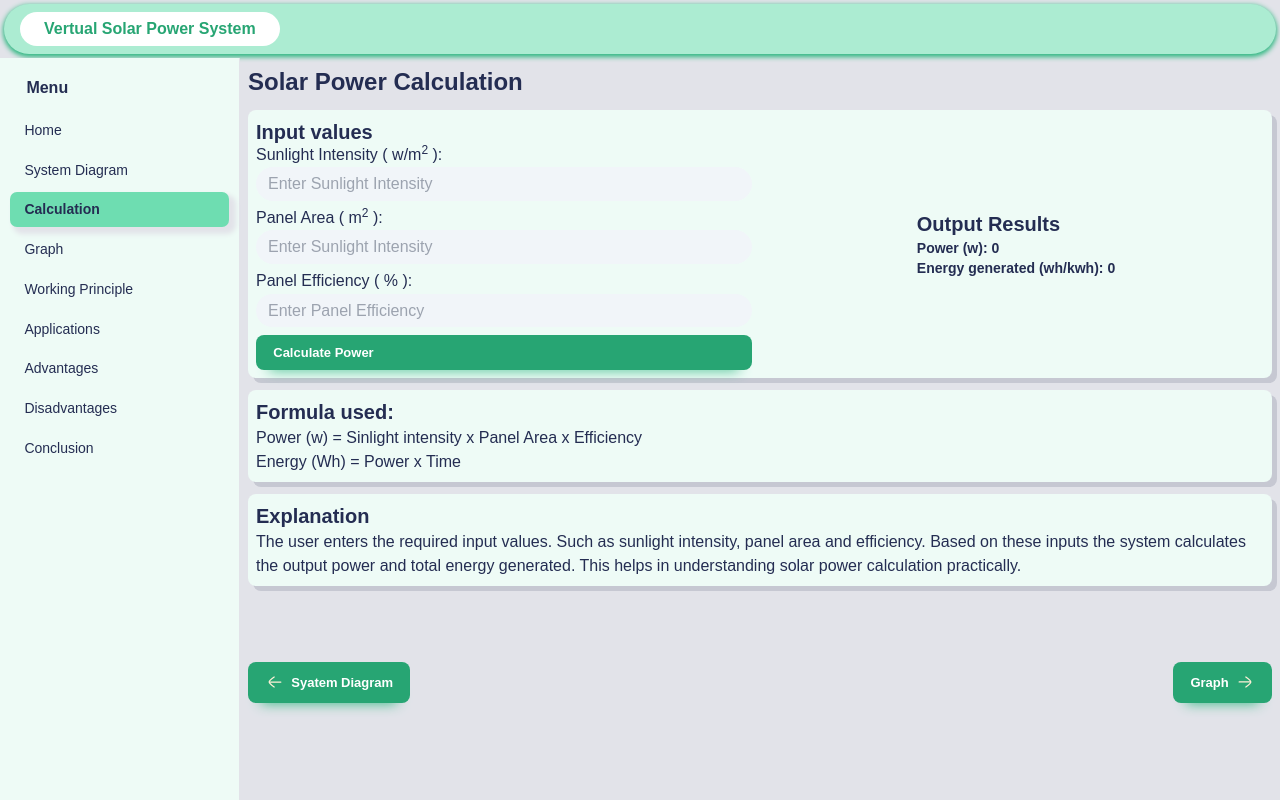
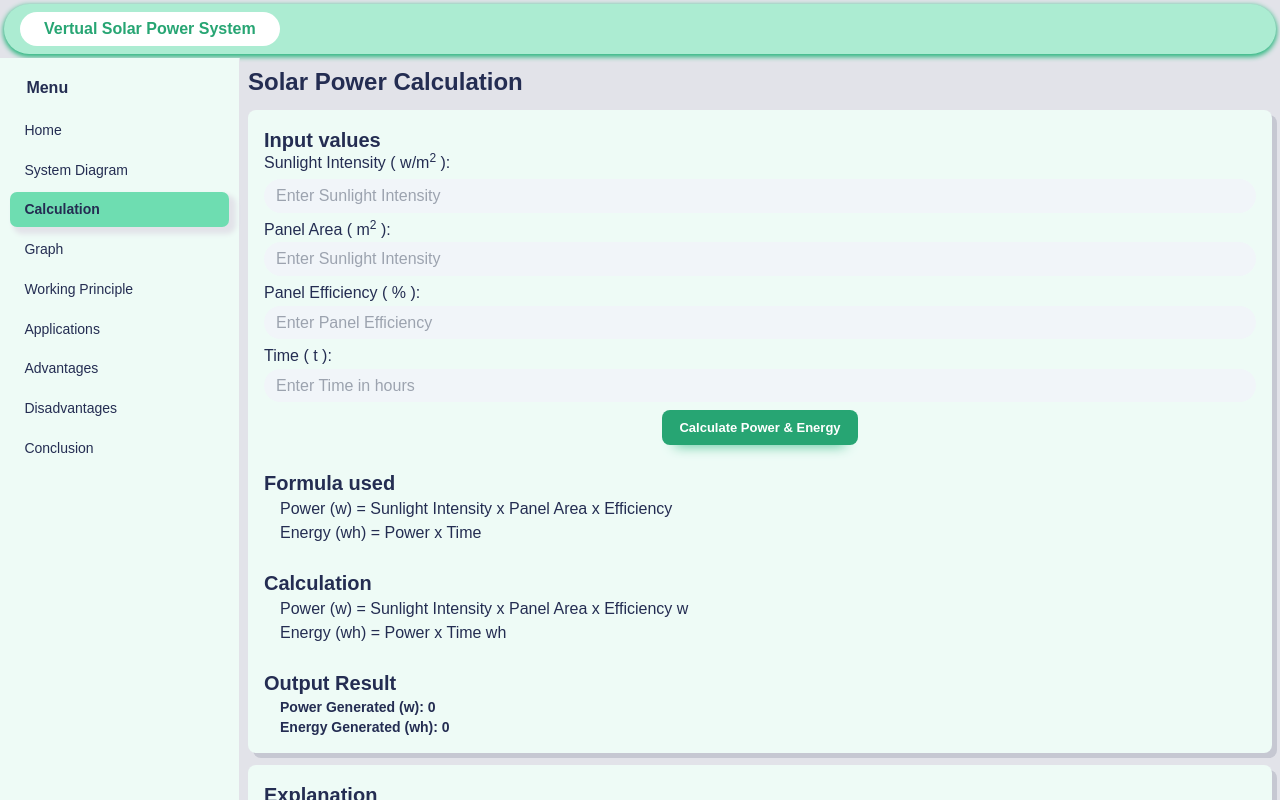
Before and after one commit to anshuGupta-cell/ST-Solar-Collge-Project, a Next.js app in the folder App/: page /calculation in a window 1280 px wide. Shown: the top 800 px of the page. Built offline with nearby package versions, Linux system fonts and the light colour scheme.

Commit message:
images and calculation and card updated

```diff
--- a/App/app/calculation/page.js
+++ b/App/app/calculation/page.js
@@ -4,9 +4,10 @@ import Link from 'next/link'
 import React, { useState } from 'react'
 
 const Calculation = () => {
-  const [sunlightIntensity, setSunlightIntensity] = useState("")
-  const [panelArea, setPanelArea] = useState("")
-  const [panelEfficiency, setPanelEfficiency] = useState("")
+  const [sunlightIntensity, setSunlightIntensity] = useState(0)
+  const [panelArea, setPanelArea] = useState(0)
+  const [panelEfficiency, setPanelEfficiency] = useState(0)
+  const [time, setTime] = useState(0)
   const [power, setPower] = useState(0)
   const [energy, setEnergry] = useState(0)
 
@@ -14,49 +15,59 @@ const Calculation = () => {
     e.preventDefault()
     const power = sunlightIntensity * panelArea * panelEfficiency;
     setPower(power)
-    setEnergry(power * 1)
+    setEnergry(power * time)
   }
 
   return (
     <div className='flex flex-col gap-3 '>
       <h1 className='text-2xl font-semibold'>Solar Power Calculation</h1>
-      <section className='py-4 grid res-grid-280 gap-4 card'>
+      <section className='py-4 flex flex-col gap-6 card'>
         {/* input  */}
-        <div className='w-full'>
+        <div className=''>
           <h2 className='text-xl font-semibold'>Input values</h2>
           <form className='flex flex-col gap-2' onSubmit={(e) => handleCalculate(e)}>
-            <label className='flex flex-col gap-1 cursor-pointer'>
+            <label className='flex flex-col gap-2 cursor-pointer'>
               <span>Sunlight Intensity ( w/m<sup className=''>2</sup> ): </span>
-              <input className='text-black rounded-full focus:outline-green-500 py-2 px-3 bg-slate-100 ' value={sunlightIntensity || ""} onChange={(e) => setSunlightIntensity(e.target.value)} placeholder='Enter Sunlight Intensity' />
+              <input type='number' className='text-black rounded-full focus:outline-green-500 py-2 px-3 bg-slate-100 ' value={sunlightIntensity || ""} onChange={(e) => setSunlightIntensity(e.target.value)} placeholder='Enter Sunlight Intensity' required />
             </label>
             <label className='flex flex-col gap-1 cursor-pointer'>
               <div>Panel Area ( m<sup className=''>2</sup> ): </div>
-              <input className='text-black rounded-full focus:outline-green-500 py-2 px-3 bg-slate-100 ' value={panelArea || ""} onChange={(e) => setPanelArea(e.target.value)} placeholder='Enter Sunlight Intensity' />
+              <input type='number' className='text-black rounded-full focus:outline-green-500 py-2 px-3 bg-slate-100 ' value={panelArea || ""} onChange={(e) => setPanelArea(e.target.value)} placeholder='Enter Sunlight Intensity' required />
             </label>
             <label className='flex flex-col gap-1 cursor-pointer'>
               <span>Panel Efficiency ( % ): </span>
-              <input className='text-black rounded-full focus:outline-green-500 py-2 px-3 bg-slate-100 ' value={panelEfficiency || ""} onChange={(e) => setPanelEfficiency(e.target.value)} placeholder='Enter Panel Efficiency' />
+              <input type='number' className='text-black rounded-full focus:outline-green-500 py-2 px-3 bg-slate-100 ' value={panelEfficiency || ""} onChange={(e) => setPanelEfficiency(e.target.value)} placeholder='Enter Panel Efficiency' required />
             </label>
-            <button className='button'>Calculate Power</button>
+            <label className='flex flex-col gap-1 cursor-pointer'>
+              <span>Time ( t ): </span>
+              <input type='number' min={1} className='text-black rounded-full focus:outline-green-500 py-2 px-3 bg-slate-100 ' value={time || ""} onChange={(e) => setTime(e.target.value)} placeholder='Enter Time in hours' required />
+            </label>
+            <button className='button m-auto'>Calculate Power & Energy</button>
           </form>
         </div>
         {/* output  */}
-        <div>
-          <h2 className='text-xl font-semibold'>Output Results</h2>
-          <ul className='text-sm font-bold'>
-            <li>Power (w): {power}</li>
-            <li>Energy generated (wh/kwh): {energy}</li>
+
+        <div className=''>
+          <h2 className='text-xl font-semibold'>Formula used</h2>
+          <ul className='pl-4'>
+            <li>Power (w) = Sunlight Intensity x Panel Area x Efficiency</li>
+            <li>Energy (wh) = Power x Time</li>
           </ul>
         </div>
-
-      </section>
-
-      <section className='py-4 card'>
-        <h2 className='text-xl font-semibold'>Formula used: </h2>
-        <ul>
-          <li>Power (w) = Sinlight intensity x Panel Area x Efficiency</li>
-          <li>Energy (Wh) = Power x Time</li>
-        </ul>
+        <div className=''>
+          <h2 className='text-xl font-semibold'>Calculation</h2>
+          <ul className='pl-4'>
+            <li>Power (w) = {sunlightIntensity == 0 ? "Sunlight Intensity" : sunlightIntensity} x {panelArea == 0 ? "Panel Area" : panelArea} x {panelEfficiency == 0 ? "Efficiency" : panelEfficiency} w</li>
+            <li>Energy (wh) = {power == 0 ? "Power" : power} x {time == 0 ? "Time" : time} wh</li>
+          </ul>
+        </div>
+        <div className=''>
+          <h2 className='text-xl font-semibold'>Output Result</h2>
+          <ul className='text-sm font-bold pl-4'>
+            <li>Power Generated (w): {power}</li>
+            <li>Energy Generated (wh): {energy}</li>
+          </ul>
+        </div>
       </section>
       <section className='py-4 card'>
         <h2 className='text-xl font-semibold'>Explanation</h2>
--- a/App/app/globals.css
+++ b/App/app/globals.css
@@ -300,10 +300,10 @@ textarea:not([rows]) {
   font-size: var(--fs-button);
   line-height: 1;
   box-shadow: 0 1em 1em -1em var(--clr-accent-500);
-
   transition: 100ms ease-in-out;
   display: flex;
   align-items: center;
+  justify-content: center;
   gap: .5em;
 }
 
@@ -430,10 +430,16 @@ body {
 .card {
   background: var(--clr-accent-100);
   border-radius: .5em;
-  padding: .5rem;
+  padding: 1rem;
   box-shadow: 5px 5px 0px 0px var(--clr-neutral-200);
   /* background: red; */
   transition: 300ms ease-in-out;
+
+  img {
+    max-height: 80vh;
+    margin: auto;
+    border-radius: 1rem;
+  }
 
   img:hover {
     transition: 300ms ease-in-out;
--- a/App/app/system-diagram/page.js
+++ b/App/app/system-diagram/page.js
@@ -7,7 +7,7 @@ const SystemDiagram = () => {
       <h1 className='text-2xl font-semibold '>System Diagram</h1>
       <section className='grid res-grid-280 p-2 gap-4 card my-3'>
 
-        <img className='rounded-lg object-cover' src='/img/solar - working diagram .jpg' alt='labelled solar PV diagram' />
+        <img className='rounded-lg object-cover' src='/img/solar - system diagram .jpg' alt='labelled solar PV diagram' />
         <div>
           <h1 className='text-xl font-semibold'>System Working</h1>
           <p>Sunlight falls on the solar panel and is converted into electrical energy. The solar panel generates DC power from sunlight. The inverter converts DC power inot AC power, which is supplied to the load such as lights or electrical appliances</p>
--- a/App/app/working/page.js
+++ b/App/app/working/page.js
@@ -27,7 +27,7 @@ const Working = () => {
             </section>
             <section className='card '>
                 <h2 className='text-xl font-semibold'>Diagram</h2>
-                <img src='/profile pic.png' />
+                <img className='rounded-xl' src='/img/solar - working diagram.jpg' />
             </section>
             <section className="flex justify-between my-16">
                 <Link className={` button `} href="/graph">
```
Also changed, not shown: App/public/img/solar - system diagram .jpg (renamed from App/public/img/solar - working diagram .jpg), App/public/img/solar - working diagram.jpg (added).
